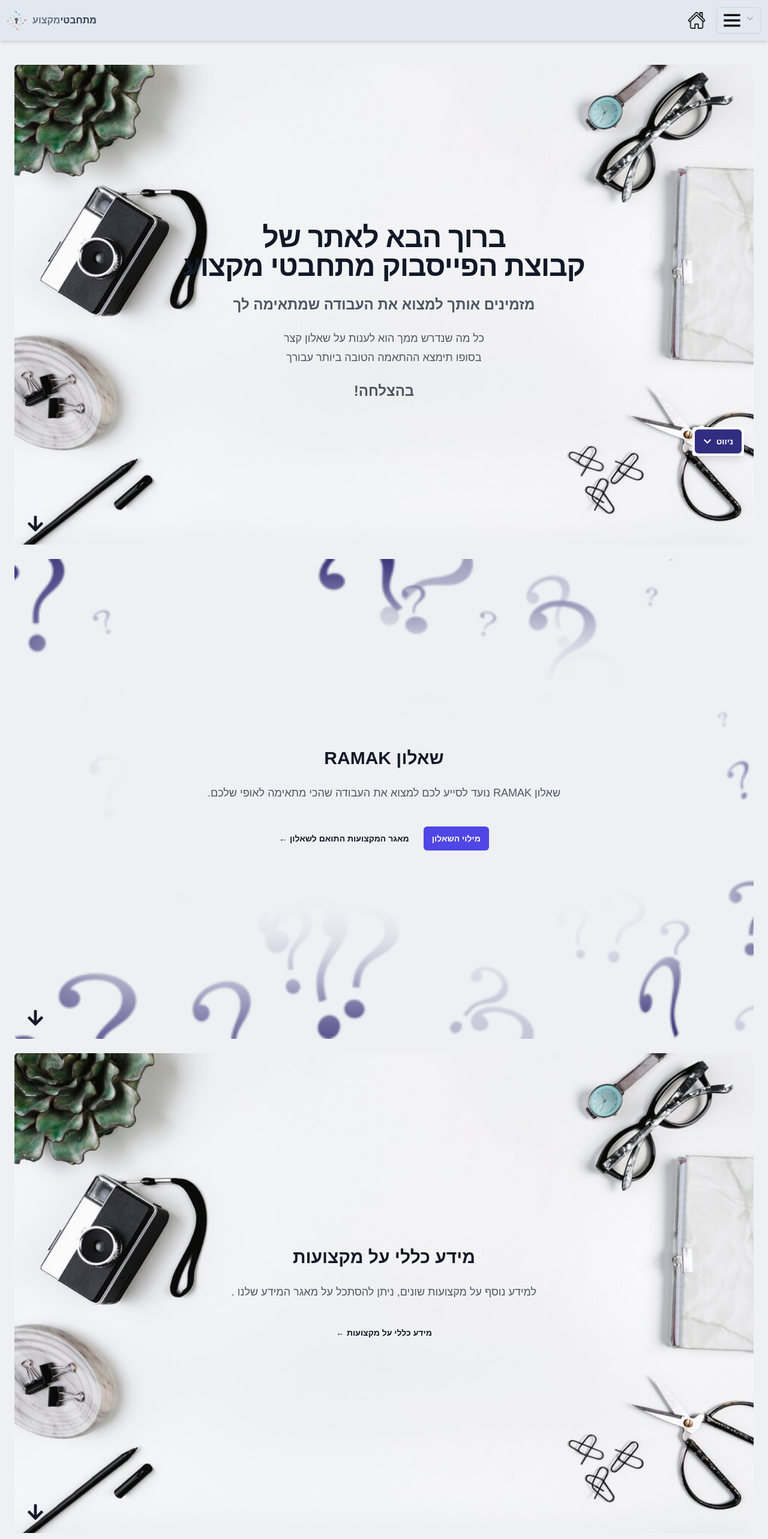
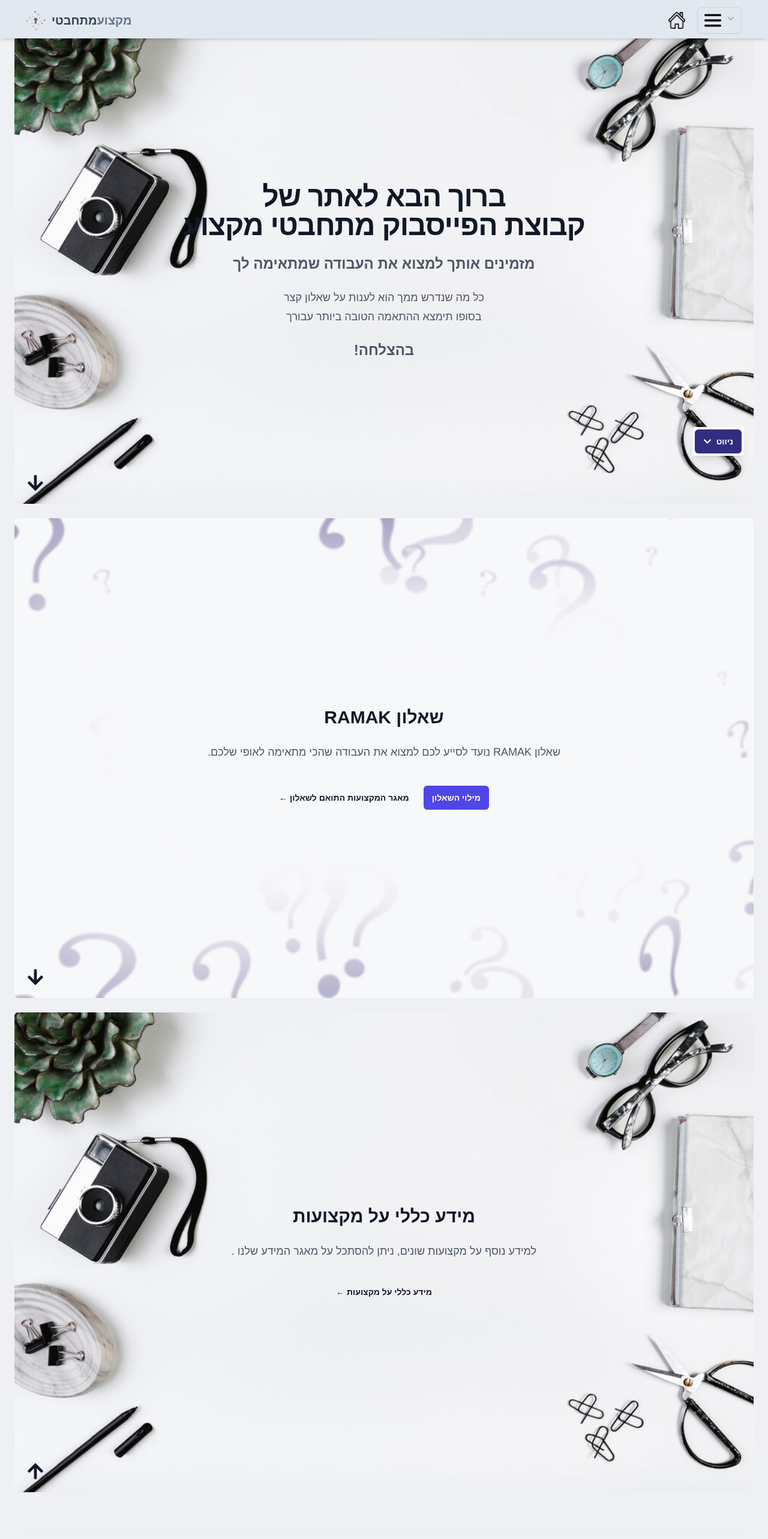
Before and after one commit to MamanDaniel/MITHABTEY-CareerSeekers, a React (Vite) app in the folder CareerSeekers/client/: page /home in a window 1280 px wide. Shown: the top 2566 px of the page at 60% size. Built offline with nearby package versions, Linux system fonts and the light colour scheme; what chartjs-plugin-datalabels, tw-elements would draw is missing.

Commit message:
fix new header

```diff
--- a/CareerSeekers/client/src/components/Header.tsx
+++ b/CareerSeekers/client/src/components/Header.tsx
@@ -6,10 +6,12 @@ import { ChevronDownIcon } from '@heroicons/react/20/solid';
 import menuImage from '../assets/menu.png';
 import homeImage from '../assets/home.png';
 import MithabteyUmage from '../assets/mithabteyLogo.png';
+import { useEffect, useState } from 'react';
 
 export default function Header() {
   const { currentUser } = useSelector((state: any) => state.user);
   const dispatch = useDispatch();
+  const [isScrolled, setIsScrolled] = useState(false);
 
   const handleSignOut = async () => {
     try {
@@ -26,27 +28,36 @@ export default function Header() {
     }
   };
 
+  const handleScroll = () => {
+    if (window.scrollY > 50) {
+      setIsScrolled(true);
+    } else {
+      setIsScrolled(false);
+    }
+  };
+
+  useEffect(() => {
+    window.addEventListener('scroll', handleScroll);
+    return () => window.removeEventListener('scroll', handleScroll);
+  }, []);
+
   return (
-    <header className='bg-slate-200 shadow-md'>
-      <div className='flex justify-between items-center max-w-8xl mx-auto p-3'>
-
+    <header className={`bg-slate-200 shadow-md fixed top-0 left-0 right-0 w-full transition-all duration-300 z-50 ${isScrolled ? 'h-17 p-4 opacity-95' : 'h-16 p-3'}`}>
+      <div className='flex justify-between items-center max-w-8xl mx-auto px-4 sm:px-6 lg:px-8'>
         <Link to='home' className='flex items-center'>
           <img className='h-8 w-8 object-cover' src={MithabteyUmage} style={{ marginRight: '10px' }} />
-            <h1 className='font-bold text-sm:text-xl flex flex-wrap'>
-              <span className='text-slate-500 text-right'>מקצוע</span>
-              <span className='text-slate-700 text-right'>מתחבטי</span>
-
+          <h1 className={`font-bold text-base sm:text-xl transition-all duration-300 ${isScrolled ? 'text-xl' : 'text-lg'}`}>
+            <span className='text-slate-500'>מקצוע</span>
+            <span className='text-slate-700'>מתחבטי</span>
           </h1>
         </Link>
 
-        {/*Dropbox and homepage*/}
         <div className='flex items-center'>
-
           <Link to='home'>
-            <div className="w-7 h-7 bg-cover bg-center" style={{ marginRight: '19px', backgroundImage: `url(${homeImage})` }}></div>
+            <div className="w-7 h-7 bg-cover bg-center mr-5" style={{ backgroundImage: `url(${homeImage})` }}></div>
           </Link>
 
-          <Menu as="div" className="relative inline-block text-right" >
+          <Menu as="div" className="relative inline-block text-left">
             <div>
               <MenuButton className="inline-flex w-full justify-center gap-x-1.5 rounded-md bg-transparent px-3 py-2 text-sm font-semibold text-gray-900 shadow-sm ring-1 ring-inset ring-gray-300 hover:bg-gray-50">
                 <div className="w-7 h-7 bg-cover bg-center" style={{ backgroundImage: `url(${menuImage})` }}></div>
@@ -54,18 +65,12 @@ export default function Header() {
               </MenuButton>
             </div>
 
-            <MenuItems
-              transition
-              className="absolute right-0 z-10 mt-2 w-56 origin-top-right rounded-md bg-white shadow-lg ring-1 ring-black ring-opacity-5 focus:outline-none"
-            >
-              <div className="py-1" >
+            <MenuItems className="absolute right-0 z-10 mt-2 w-56 origin-top-right rounded-md bg-white shadow-lg ring-1 ring-black ring-opacity-5 focus:outline-none">
+              <div className="py-1">
                 {currentUser && (
                   <MenuItem>
                     {({ active }) => (
-                      <Link
-                        to='/profile'
-                        className={`block px-4 py-2 text-sm ${active ? 'bg-gray-100 text-gray-900' : 'text-gray-700'}`}
-                      >
+                      <Link to='/profile' className={`block px-4 py-2 text-sm ${active ? 'bg-gray-100 text-gray-900' : 'text-gray-700'}`}>
                         פרופיל אישי
                       </Link>
                     )}
@@ -74,10 +79,7 @@ export default function Header() {
                 {currentUser && currentUser.role === 'Admin' && (
                   <MenuItem>
                     {({ active }) => (
-                      <Link
-                        to='/adminpanel'
-                        className={`block px-4 py-2 text-sm ${active ? 'bg-gray-100 text-gray-900' : 'text-gray-700'}`}
-                      >
+                      <Link to='/adminpanel' className={`block px-4 py-2 text-sm ${active ? 'bg-gray-100 text-gray-900' : 'text-gray-700'}`}>
                         פאנל מנהל
                       </Link>
                     )}
@@ -86,10 +88,7 @@ export default function Header() {
                 {currentUser && (
                   <MenuItem>
                     {({ active }) => (
-                      <Link
-                        to='/geneticAlgorithm'
-                        className={`block px-4 py-2 text-sm ${active ? 'bg-gray-100 text-gray-900' : 'text-gray-700'}`}
-                      >
+                      <Link to='/geneticAlgorithm' className={`block px-4 py-2 text-sm ${active ? 'bg-gray-100 text-gray-900' : 'text-gray-700'}`}>
                         המקצועות שלי
                       </Link>
                     )}
@@ -98,10 +97,7 @@ export default function Header() {
                 {currentUser && (
                   <MenuItem>
                     {({ active }) => (
-                      <button
-                        onClick={handleSignOut}
-                        className={`block w-full text-right px-4 py-2 text-sm ${active ? 'bg-gray-100 text-gray-900' : 'text-gray-700'}`}
-                      >
+                      <button onClick={handleSignOut} className={`block w-full text-right px-4 py-2 text-sm ${active ? 'bg-gray-100 text-gray-900' : 'text-gray-700'}`}>
                         התנתקות
                       </button>
                     )}
@@ -111,41 +107,27 @@ export default function Header() {
                   <>
                     <MenuItem>
                       {({ active }) => (
-                        <Link
-                          to='signin'
-                          className={`block px-4 py-2 text-sm ${active ? 'bg-gray-100 text-gray-900' : 'text-gray-700'}`}
-                        >
+                        <Link to='signin' className={`block px-4 py-2 text-sm ${active ? 'bg-gray-100 text-gray-900' : 'text-gray-700'}`}>
                           התחברות
                         </Link>
                       )}
                     </MenuItem>
                     <MenuItem>
                       {({ active }) => (
-                        <Link
-                          to='signup'
-                          className={`block px-4 py-2 text-sm ${active ? 'bg-gray-100 text-gray-900' : 'text-gray-700'}`}
-                        >
+                        <Link to='signup' className={`block px-4 py-2 text-sm ${active ? 'bg-gray-100 text-gray-900' : 'text-gray-700'}`}>
                           הרשמה
                         </Link>
                       )}
                     </MenuItem>
-
                   </>
                 )}
-
               </div>
             </MenuItems>
           </Menu>
 
-          {/*Profile Image*/}
           <Link to='/profile'>
             {currentUser && (
-              <img
-                className='rounded-full h-9 w-9 object-cover'
-                style={{ marginLeft: '10px' }}
-                src={currentUser.avatar}
-                alt='profile'
-              />
+              <img className='rounded-full h-9 w-9 object-cover ml-3' src={currentUser.avatar} alt='profile' />
             )}
           </Link>
         </div>
--- a/CareerSeekers/client/src/index.css
+++ b/CareerSeekers/client/src/index.css
@@ -77,3 +77,8 @@ body{
     color: #6199fb;
     text-decoration: none;
   }
+
+  /* styles.css */
+header {
+  transition: transform 0.3s ease-in-out;
+}
--- a/CareerSeekers/client/src/pages/Home.tsx
+++ b/CareerSeekers/client/src/pages/Home.tsx
@@ -7,7 +7,7 @@ import section1Image from '../assets/job.jpg';
 import section2Image from '../assets/QuestionMark.png';
 import section3Image from '../assets/job.jpg';
 import section4Image from '../assets/facebook.png';
-import managerImage from '../assets/manager.jpg'; // Add an image for the site manager
+import managerImage from '../assets/manager.jpg';
 
 export default function Home() {
     const navigate = useNavigate();
@@ -50,28 +50,6 @@ export default function Home() {
         },
         { id: 'section2', title: 'שאלון RAMAK ', content: 'שאלון RAMAK נועד לסייע לכם למצוא את העבודה שהכי מתאימה לאופי שלכם.', image: section2Image, button: true },
         { id: 'section3', title: 'מידע כללי על מקצועות', content: 'למידע נוסף על מקצועות שונים, ניתן להסתכל על מאגר המידע שלנו .', image: section3Image, link: '/ProfessionsInfo' },
-        {
-            id: 'section4',
-            title: 'מנהלת קהילת מתחבטי מקצוע',
-            content: (
-                <div className="flex flex-col lg:flex-row items-center lg:items-start">
-                    <div className="w-full lg:w-1/3 flex justify-center lg:justify-start mb-6 lg:mb-0">
-                        <img src={managerImage} alt="Site Manager" className="rounded-lg shadow-lg w-full h-auto max-h-60 object-cover" />
-                    </div>
-                    <div className="w-full lg:w-2/3 lg:pl-10 text-lg leading-8 text-gray-600 text-right mr-6">
-                        <p className='font-bold underline text-xl'>אירית חומסי</p>
-                        <p>מנהלת האתר היא האחראית לקבוצת הפייסבוק 'מתחבטי מקצוע'.</p>
-                        <p>מטרתה להנגיש מקומות עבודה לאנשים.</p>
-                        <p>בקבוצה יש ראיונות עם אנשים מקצועיים.</p>
-                        <p>קישור לקבוצה:</p>
-                        <a href="https://www.facebook.com/share/4B2P6eeAsYWs5nDz/" className="text-indigo-600 hover:text-indigo-500" target="_blank" rel="noopener noreferrer">
-                            https://www.facebook.com/share/4B2P6eeAsYWs5nDz/
-                        </a>
-                    </div>
-                </div>
-            ),
-            image: section4Image // Adjust as needed or add a new image
-        },
 
     ];
 
@@ -87,9 +65,9 @@ export default function Home() {
                 {sections.map((section, index) => (
                     <Element name={section.id} key={section.id} className='my-6'>
                         <animated.div style={{ ...sectionAnimation(index * 500), position: 'relative', backgroundImage: `url(${section.image})`, backgroundSize: 'cover', backgroundPosition: 'center', backgroundRepeat: 'no-repeat', padding: '20px', direction: 'rtl' }} className="min-h-screen flex flex-col items-center justify-center text-center rounded-md">
-
+                            <div style={{ position: 'absolute', top: 0, left: 0, width: '100%', height: '100%', backgroundColor: index === 1 ? 'rgba(255, 255, 255, 0.55)' : 'transparent', zIndex: 0 }}></div>
                             {section.title && <h2 className="text-3xl font-bold text-gray-900" style={{ position: 'relative', zIndex: 1 }}>{section.title}</h2>}
-                            <div className="mt-6 text-lg leading-8 text-gray-600 " style={{ position: 'relative', zIndex: 1 }}>{section.content}</div>
+                            <div className="mt-6 text-lg leading-8 text-gray-600" style={{ position: 'relative', zIndex: 1 }}>{section.content}</div>
                             {section.button && (
                                 <div className="mt-10 flex items-center justify-center gap-x-6" style={{ position: 'relative', zIndex: 1 }}>
                                     <button
```
Lines whose indentation alone changed are shown as unchanged.
